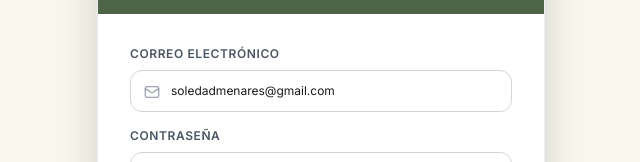
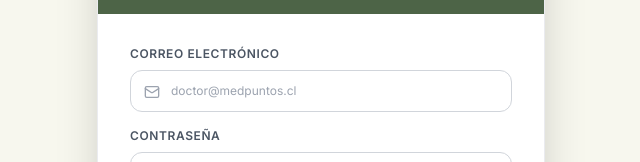
Before and after one commit to Mautz2050/Acupuntura, a React (Vite) app: page /admin/login in a window 1280 px wide. Shown: the part 314-476 px from the top of the page, without its empty margins (319-959 px from the left). Built offline with nearby package versions, Linux system fonts and the light colour scheme; a web font is replaced by a local one.

Commit message:
Update LoginPage.jsx

```diff
--- a/src/pages/LoginPage.jsx
+++ b/src/pages/LoginPage.jsx
@@ -4,7 +4,7 @@ import { supabase } from '../lib/supabase';
 import { Lock, Mail, ArrowRight, ArrowLeft, Loader2, AlertCircle } from 'lucide-react';
 
 export default function LoginPage() {
-  const [email, setEmail] = useState('soledadmenares@gmail.com');
+  const [email, setEmail] = useState('');
   const [password, setPassword] = useState('');
   const [loading, setLoading] = useState(false);
   const [errorMsg, setErrorMsg] = useState('');
```
